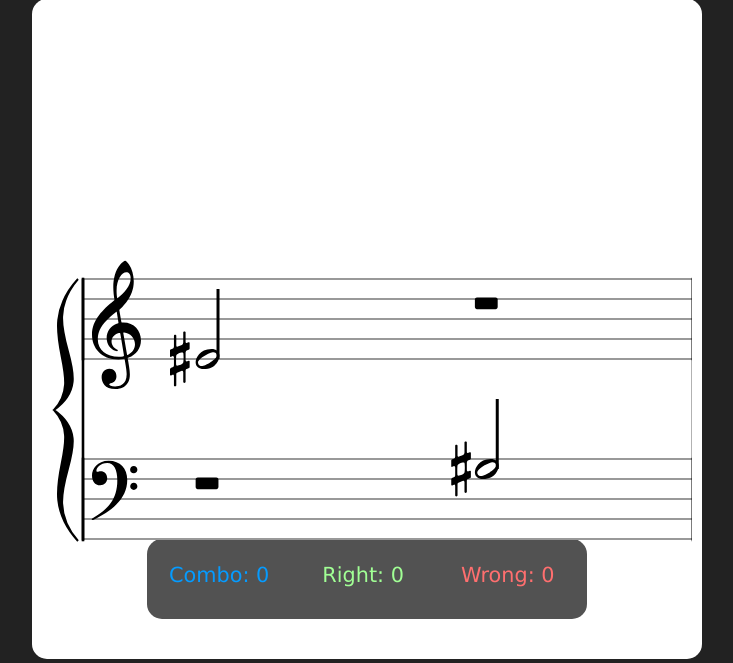
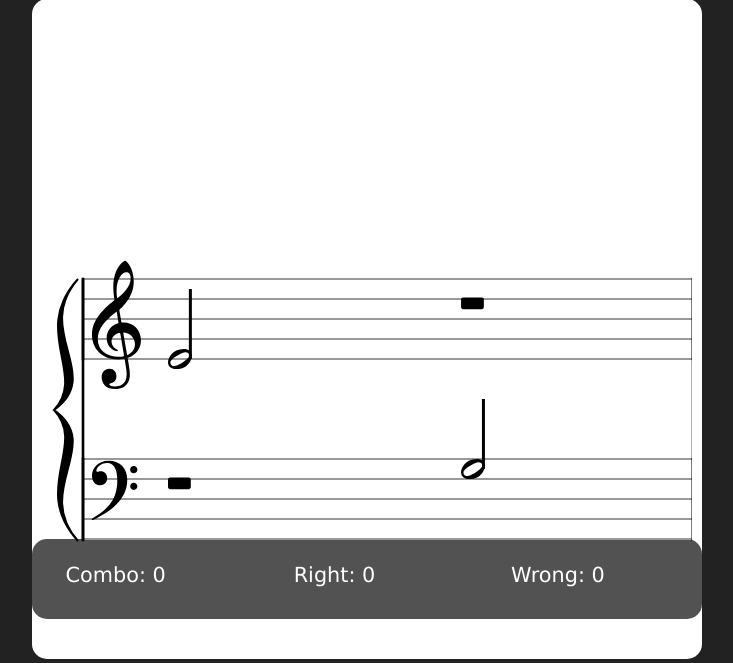
Before and after one commit to Nilsteichert/nilsteichert.github.io, a PHP site: page / in a window 1280 px wide. Shown: the part 208-871 px from the top of the page, without its empty margins (273-1006 px from the left). Run offline with PHP 8.4, Linux system fonts and the light colour scheme.

Commit message:
style changes

```diff
--- a/css/style.css
+++ b/css/style.css
@@ -102,7 +102,7 @@
       margin-right: auto;
       margin-top: 40px;
       align-content:center;
-      width: 440px;
+      width: 670px;
       height: 80px;
       border-radius: 15px;
       overflow: hidden;
@@ -113,7 +113,7 @@
       display: table-cell;
       width: 33.33vw;
       padding-left: 5%;
-      color:rgb(5, 155, 255);
+      color:rgb(255, 255, 255);
       font-size: 130%;
     }
 
@@ -121,7 +121,7 @@
       display: table-cell;
       width: 33.33vw;
       padding-left: 5%;
-      color:rgb(161, 255, 149);
+      color:rgb(255, 255, 255);
       font-size: 130%;
     }
 
@@ -129,6 +129,6 @@
       display: table-cell;
       width: 33.33vw;
       padding-left: 5%;
-      color:rgb(255, 111, 111);
+      color:rgb(255, 255, 255);
       font-size: 130%;
     }
--- a/js/main.js
+++ b/js/main.js
@@ -1,7 +1,7 @@
 //Global Variables
 var firstNote,secondNote, lowestOctave, highestOctave;
 var keysignature = "C";
-var withAccidental = true;
+var withAccidental = false;
 
 //Initialize Settings
 setOctaves(2,6,true);
```
